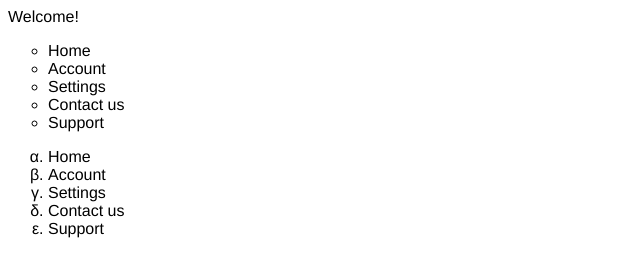
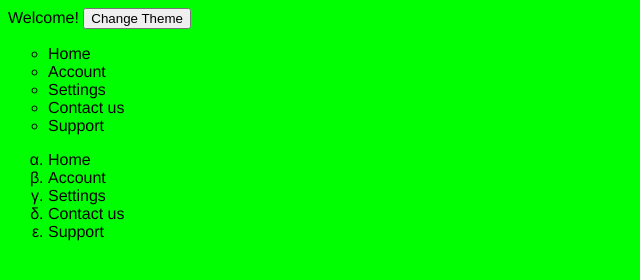
Before and after one commit to Tejasree-Taluri/csc_436_week1, a plain HTML site: page index.html in a window 1280 px wide. Shown: the whole page, without its empty margins (0-640 px from the left). Drawn offline with Linux system fonts and the light colour scheme.

Commit message:
button added and javascript file linked to html file

```diff
--- a/index.html
+++ b/index.html
@@ -6,8 +6,9 @@
     <meta name="viewport" content="width=device-width, initial-scale=1.0">
     <title>My Website</title>
 </head>
-<body>
+<body class="neonTheme">
     Welcome!
+    <button class="btn-changeTheme">Change Theme</button>
     <ol>
         <li>Home</li>
         <li>Account</li>
@@ -24,4 +25,7 @@
         <li>Support</li>
     </ol>
 </body>
+
+<script src="app.js"> </script>
+<noscript> Use a browser that can run JS</noscript>
 </html>
--- a/main.css
+++ b/main.css
@@ -1,5 +1,12 @@
+:root{
+    --green: #00FF00;
+    --white: #FFFFFF;
+    --black: #000000;
+}
 body{
     font-family: helvetica;
+    background: var(--bg);
+    color: var(--fontColor);
 }
 
 ul{
@@ -14,3 +21,23 @@ ol{
 .className{
     list-style:lower-greek;
 }
+
+.neonTheme{
+    --bg: var(--green);
+    --fontColor: var(--black);
+
+}
+
+.lightTheme{
+    --bg:var(--white);
+    --fontColor:var(--black);
+}
+
+.darkTheme{
+    --bg:var(--black);
+    --fontColor:var(--green);
+}
+.btn-changeTheme{
+    align-content:end;
+    --bg:var(--green);
+}
```
